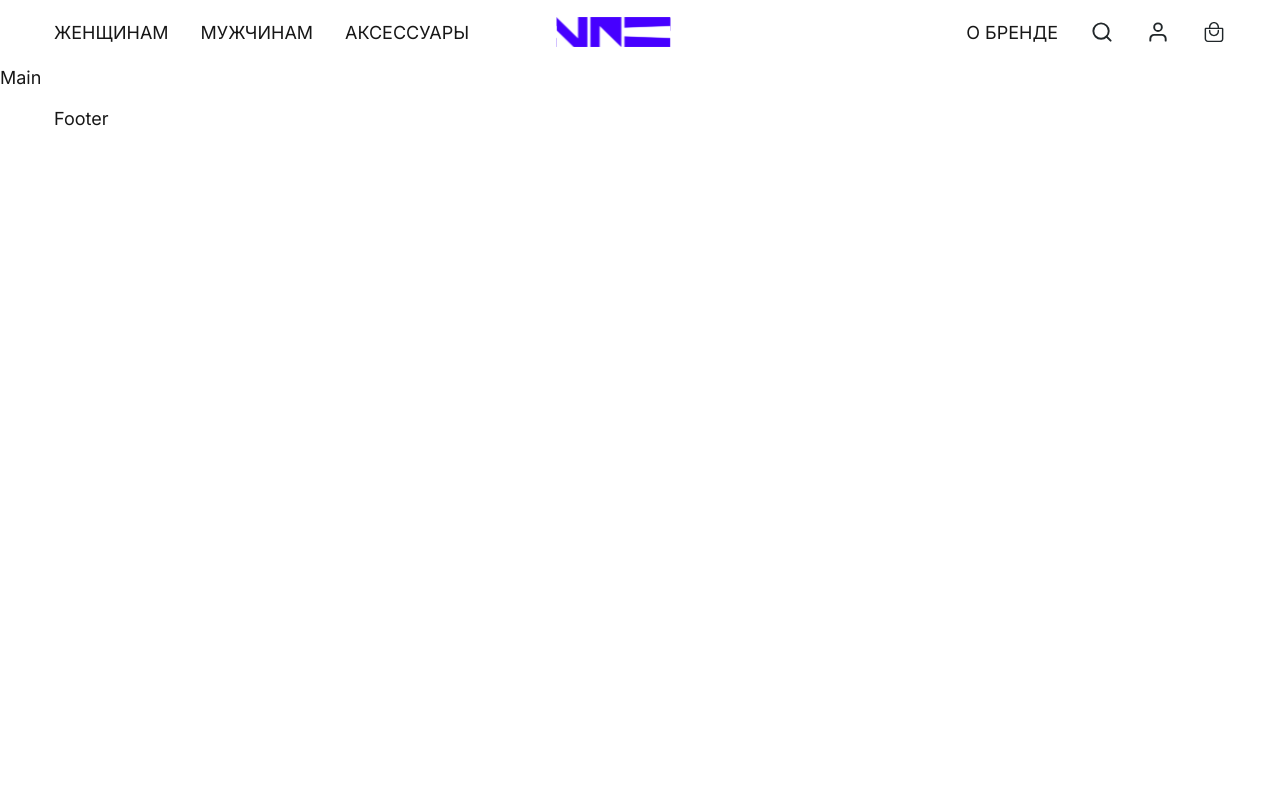
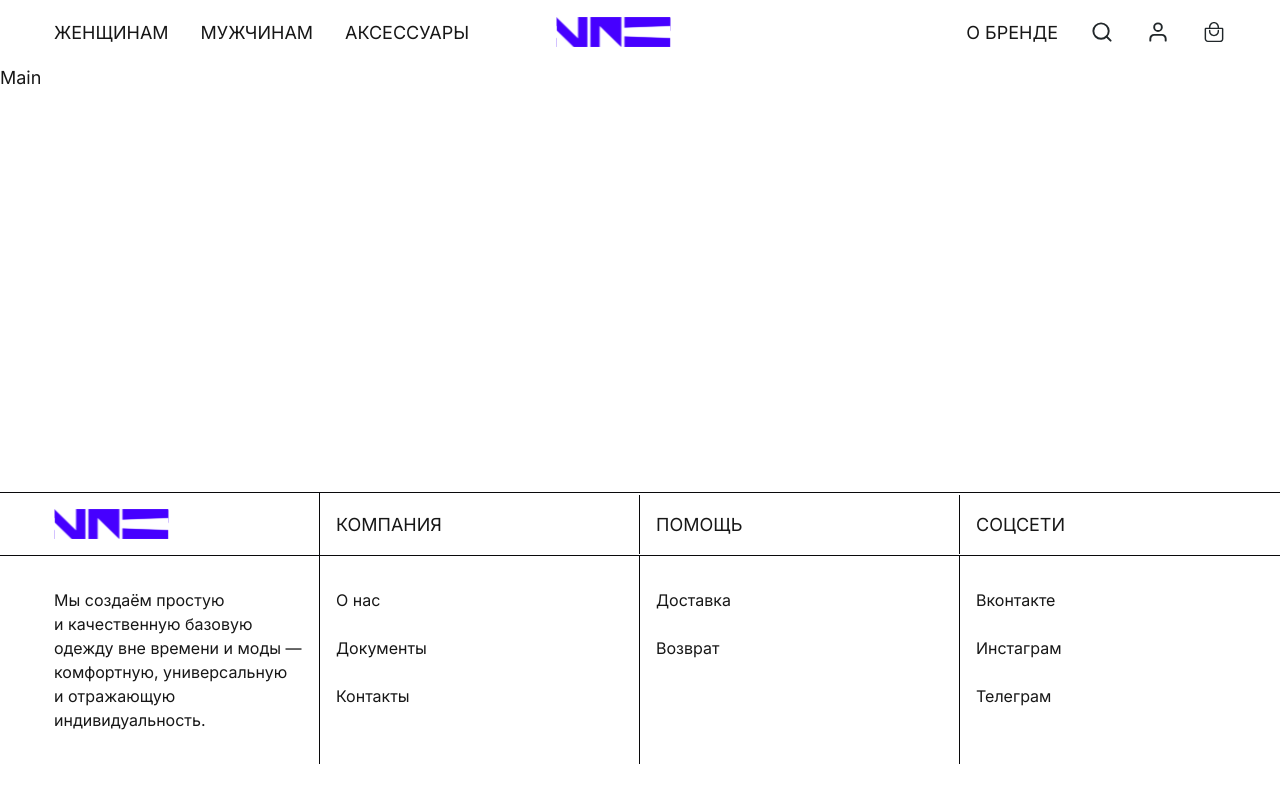
Before and after one commit to Balamutishe/vne-project, a Next.js app: page / in a window 1280 px wide. Built offline with nearby package versions, Linux system fonts and the light colour scheme.

Commit message:
refactor layout components to enhance structure and styling; update Footer to remove children prop

```diff
--- a/src/app/page.tsx
+++ b/src/app/page.tsx
@@ -1,12 +1,11 @@
 import { ContainerPage, Footer, Main, Header } from "@/widgets";
-import Image from "next/image";
 
 export default function Home() {
   return (
     <ContainerPage>
       <Header />
       <Main>Main</Main>
-      <Footer>Footer</Footer>
+      <Footer />
     </ContainerPage>
   );
 }
--- a/src/shared/styles/globals.css
+++ b/src/shared/styles/globals.css
@@ -26,6 +26,8 @@
 }
 
 body {
+  height: 100vh;
+
   background: var(--background);
   color: var(--foreground);
   font-family: var(--font-main), var(--font-second), var(--font-third), sans-serif;
--- a/src/widgets/container-page.tsx
+++ b/src/widgets/container-page.tsx
@@ -2,6 +2,8 @@ import { FC, ReactNode } from "react";
 
 export const ContainerPage: FC<{ children: ReactNode }> = ({ children }) => {
   return (
-    <div className={"mx-auto flex max-w-[1440px] flex-col"}>{children}</div>
+    <div className={"mx-auto flex h-[100vh] max-w-[1440px] flex-col"}>
+      {children}
+    </div>
   );
 };
--- a/src/widgets/footer.tsx
+++ b/src/widgets/footer.tsx
@@ -1,9 +1,128 @@
-import { FC, ReactNode } from "react";
+import Image from "next/image";
 
-export const Footer: FC<{ children: ReactNode }> = ({ children }) => {
+export const Footer = () => {
   return (
-    <footer>
-      <section className={"px-13.5 py-3.5"}>{children}</section>
+    <footer className={"h-77"}>
+      <section className={"h-full"}>
+        <FooterHeader />
+        <FooterSocials />
+      </section>
     </footer>
   );
 };
+
+const FooterHeader = () => {
+  return (
+    <div
+      className={
+        "flex h-16 items-center justify-between border-t-1 border-b-1 border-zinc-950"
+      }
+    >
+      <div
+        className={
+          "flex w-1/4 items-center justify-start border-r-1 border-zinc-950 px-13.5 py-4"
+        }
+      >
+        <Image src={"/images/logo.svg"} alt={"Logo"} width={115} height={31} />
+      </div>
+      <div
+        className={
+          "flex w-1/4 items-center justify-start border-r-1 border-zinc-950 px-4 py-4"
+        }
+      >
+        КОМПАНИЯ
+      </div>
+      <div
+        className={
+          "flex w-1/4 items-center justify-start border-r-1 border-zinc-950 px-4 py-4"
+        }
+      >
+        ПОМОЩЬ
+      </div>
+      <div
+        className={"flex w-1/4 items-center justify-start py-4 pr-13.5 pl-4"}
+      >
+        СОЦСЕТИ
+      </div>
+    </div>
+  );
+};
+
+const FooterSocials = () => {
+  return (
+    <div className={"flex justify-between text-base"}>
+      <div className={"w-1/4 border-r-1 border-zinc-950 py-8 pr-4 pl-13.5"}>
+        Мы создаём простую и качественную базовую одежду вне времени и моды —
+        комфортную, универсальную и отражающую индивидуальность.
+      </div>
+      <div className={"w-1/4 border-r-1 border-zinc-950 px-4 py-8"}>
+        <ul className={"flex flex-col gap-6"}>
+          <li
+            className={
+              "hover:text-hover active:text-active cursor-pointer transition-colors"
+            }
+          >
+            О нас
+          </li>
+          <li
+            className={
+              "hover:text-hover active:text-active cursor-pointer transition-colors"
+            }
+          >
+            Документы
+          </li>
+          <li
+            className={
+              "hover:text-hover active:text-active cursor-pointer transition-colors"
+            }
+          >
+            Контакты
+          </li>
+        </ul>
+      </div>
+      <div className={"w-1/4 border-r-1 border-zinc-950 px-4 py-8"}>
+        <ul className={"flex flex-col gap-6"}>
+          <li
+            className={
+              "hover:text-hover active:text-active cursor-pointer transition-colors"
+            }
+          >
+            Доставка
+          </li>
+          <li
+            className={
+              "hover:text-hover active:text-active cursor-pointer transition-colors"
+            }
+          >
+            Возврат
+          </li>
+        </ul>
+      </div>
+      <div className={"w-1/4 py-8 pr-13.5 pl-4"}>
+        <ul className={"flex flex-col gap-6"}>
+          <li
+            className={
+              "hover:text-hover active:text-active cursor-pointer transition-colors"
+            }
+          >
+            Вконтакте
+          </li>
+          <li
+            className={
+              "hover:text-hover active:text-active cursor-pointer transition-colors"
+            }
+          >
+            Инстаграм
+          </li>
+          <li
+            className={
+              "hover:text-hover active:text-active cursor-pointer transition-colors"
+            }
+          >
+            Телеграм
+          </li>
+        </ul>
+      </div>
+    </div>
+  );
+};
--- a/src/widgets/main.tsx
+++ b/src/widgets/main.tsx
@@ -1,5 +1,5 @@
 import { FC, ReactNode } from "react";
 
 export const Main: FC<{ children: ReactNode }> = ({ children }) => {
-  return <main>{children}</main>;
+  return <main className={"flex flex-1"}>{children}</main>;
 };
```
